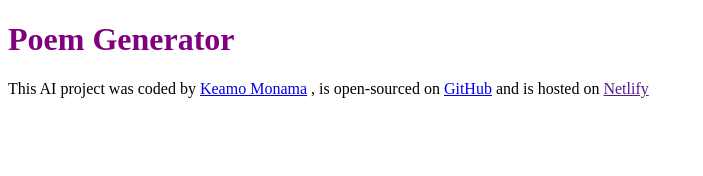
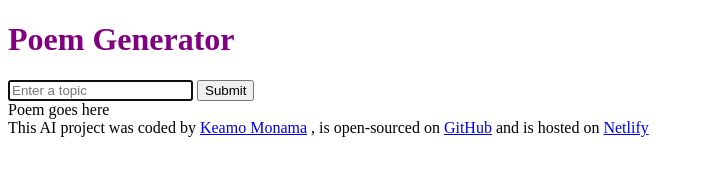
Before and after one commit to Keamo261/ai-project, a plain HTML site: page index.html in a window 1280 px wide. Shown: the whole page, without its empty margins (0-703 px from the left). Drawn offline with Linux system fonts and the light colour scheme; files whose address does not match are found by name.

Commit message:
Added the basic HTML structure

```diff
--- a/index.html
+++ b/index.html
@@ -7,7 +7,26 @@
     <title>AI Project</title>
   </head>
   <body>
-    <h1>Poem Generator</h1>
+    <header>
+      <h1>Poem Generator</h1>
+    </header>
+
+    <main>
+      <form>
+        <input
+          type="text"
+          placeholder="Enter a topic"
+          autofocus
+          required
+          autocomplete="off"
+        />
+        <input type="submit" />
+      </form>
+      <div>
+        Poem goes here
+        <br />
+      </div>
+    </main>
 
     <footer>
       This AI project was coded by
@@ -17,7 +36,9 @@
         >GitHub</a
       >
       and is hosted on
-      <a href="" target="_blank">Netlify</a>
+      <a href="https://glowing-faloodeh-779339.netlify.app/" target="_blank"
+        >Netlify</a
+      >
     </footer>
 
     <script src="src/script.js"></script>
```
Also changed, not shown: src/script.js (renamed from script.js).
